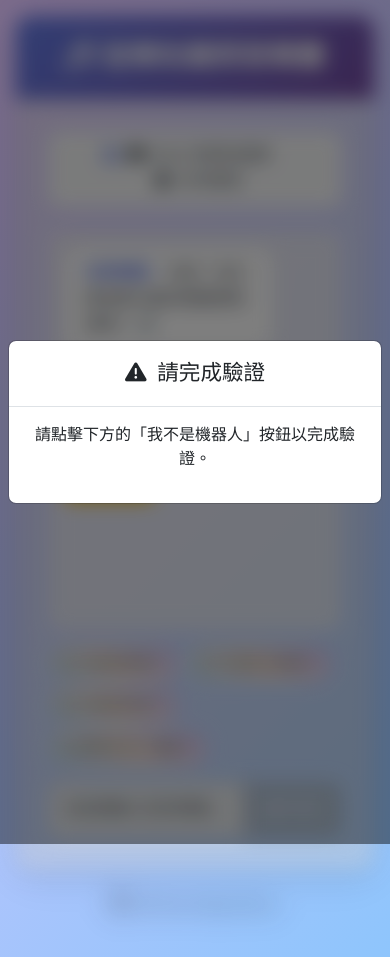
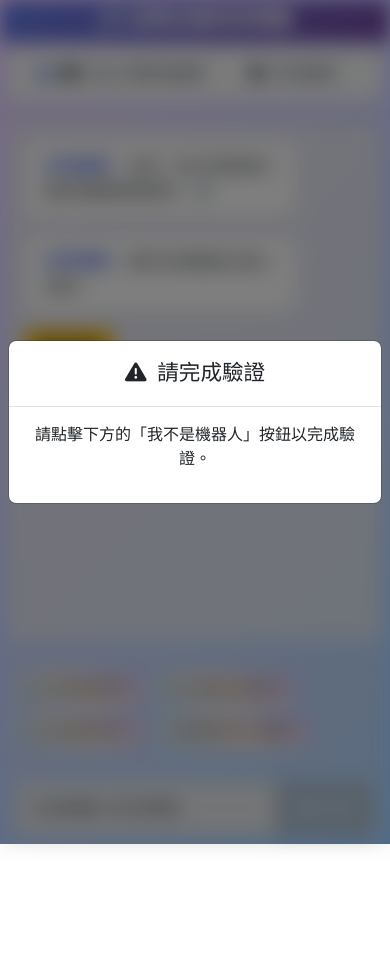
Before and after one commit to ian20040409/Music-ChatBot-web-ui, a plain HTML site: page index.html in a window 390 px wide. After the commit the page ends 844 px from the top, so only its background shows below. Drawn offline with nearby package versions, Linux system fonts and the light colour scheme.

Commit message:
Add files via upload

```diff
--- a/static/style.css
+++ b/static/style.css
@@ -201,6 +201,83 @@
   }
 
 
+  @media (max-width: 768px) {
+    /* ===== 整体布局：锁高度 + 隐藏滚动 ===== */
+    body {
+      padding: 0 !important;
+      display: block !important;
+    }
+    footer,
+    .modal-backdrop + footer {
+      display: none !important;
+    }
+
+    .chat-container-wrapper {
+      width: 100vw !important;
+      height: 100vh !important;
+      margin: 0; padding: 0;
+      display: flex;
+      flex-direction: column;
+      overflow: hidden;       /* 禁止最外层滚动 */
+    }
+
+    /* ===== Card 铺满全屏，禁止自己滚 ===== */
+    .card {
+      flex: 1 1 auto;
+      width: 100% !important;
+      height: 100% !important;
+      border-radius: 0 !important;
+      display: flex;
+      flex-direction: column;
+      overflow: hidden;       /* 禁止卡片本身滚动 */
+      box-shadow: none !important;
+      backdrop-filter: none !important;
+    }
+
+    /* ===== Header 固定 ===== */
+    .card-header {
+      flex: 0 0 auto;
+      border-radius: 0;
+      padding-top: env(safe-area-inset-top, 0.5rem);
+      padding: 0.5rem;
+    }
+    .card-header h1 {
+      font-size: 1.3rem !important;
+      line-height: 1.2;
+    }
+
+    /* ===== 聊天区：自己滚 ===== */
+    .card-body {
+      flex: 1 1 auto;
+      display: flex;
+      flex-direction: column;
+      min-height: 0;          /* Flex 子项收缩必需 */
+      padding: 0.5rem;
+      overflow: hidden;       /* 禁止 .card-body 本身滚动 */
+    }
+    .chat-area {
+      flex: 1 1 auto;
+      min-height: 0;          /* Flex 子项收缩必需 */
+      overflow-y: auto;       /* 只有这里可以滚动 */
+      padding: 1rem;
+      background: rgba(248,249,250,0.459);
+      backdrop-filter: blur(8px);
+    }
+
+    /* ===== 提示词 + 输入区 固定 ===== */
+    .suggested-prompts {
+      flex: 0 0 auto;
+      padding: 0.5rem;
+    }
+    .input-group {
+      flex: 0 0 auto;
+      padding: 0.5rem;
+      padding-bottom: env(safe-area-inset-bottom, 0.5rem);
+    }
+  }
+
+
+
   /* ==============================
      深色模式覆蓋（prefers-color-scheme: dark）
      ============================== */
```
Also changed, not shown: 1 other file.
